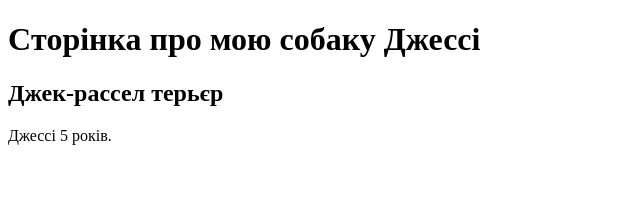
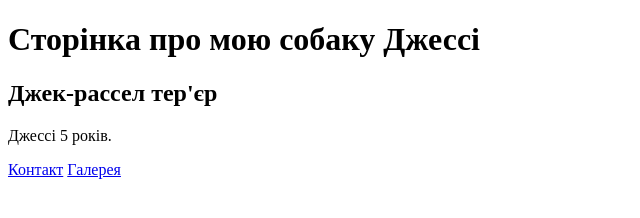
Before and after one commit to Anastasiia130697/html, a plain HTML site: page index.html in a window 1280 px wide. Shown: the whole page, without its empty margins (0-640 px from the left). Drawn offline with Linux system fonts and the light colour scheme.

Commit message:
Додати зміни

```diff
--- a/index.html
+++ b/index.html
@@ -6,15 +6,14 @@
     <meta name="viewport" content="width=device-width, initial-scale=1.0">
     <title>Jessy</title>
 </head>
-<h1>Cторінка про мою собаку Джессі</h1>
-<h2>Джек-рассел терьєр</h2>
-<p>Джессі 5 років.</p>
-<a href="pages/gallery.html"></a>
-<a href="pages/contact.html"></a>
-
 
 <body>
+    <h1>Сторінка про мою собаку Джессі</h1>
+    <h2>Джек-рассел тер'єр</h2>
+    <p>Джессі 5 років.</p>
 
+    <a href="pages/contact.html">Контакт</a>
+    <a href="pages/gallery.html">Галерея</a>
 </body>
 
 </html>
```
